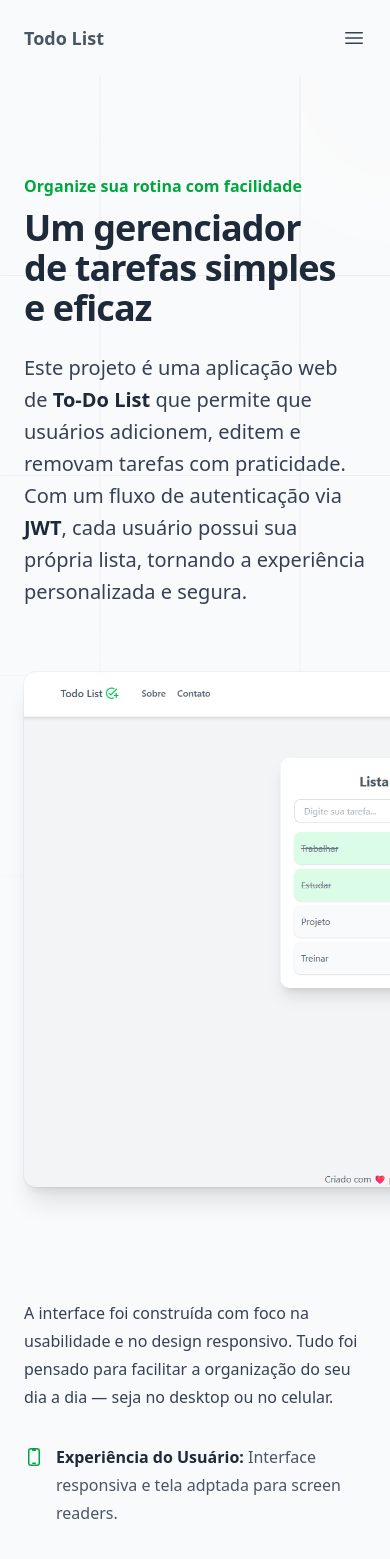
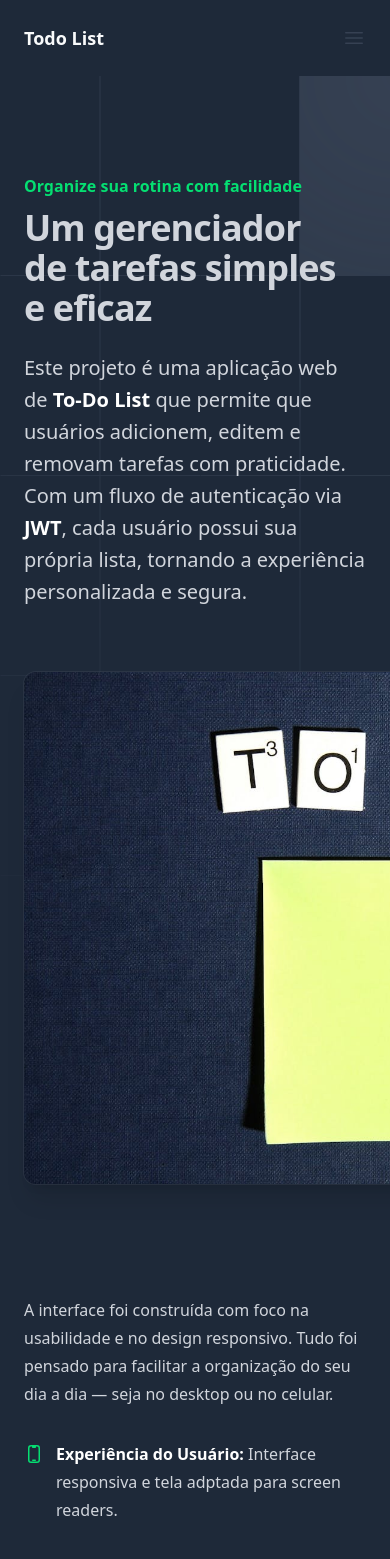
Before and after one commit to gusavila/Fullstack--To-do-List, a React (Vite) app in the folder frontend/: page /about in a window 390 px wide. Shown: the top 1559 px of the page. Built offline with nearby package versions, Linux system fonts and the light colour scheme; some icons are missing.

Commit message:
feat: add dark mode support to home, about, and contact pages
- Implemented Tailwind's dark mode for consistent theming
- Updated styles and backgrounds for improved readability
- Ensured responsiveness and accessibility across themes

```diff
--- a/frontend/index.html
+++ b/frontend/index.html
@@ -1,5 +1,5 @@
 <!doctype html>
-<html lang="pt-br">
+<html lang="pt-br" class="dark">
   <head>
     <meta charset="UTF-8" />
     <meta name="viewport" content="width=device-width, initial-scale=1.0" />
--- a/frontend/src/assets/css/index.css
+++ b/frontend/src/assets/css/index.css
@@ -1 +1,3 @@
 @import "tailwindcss";
+
+@custom-variant dark (&:where(.dark, .dark *));
--- a/frontend/src/components/Footer.jsx
+++ b/frontend/src/components/Footer.jsx
@@ -1,7 +1,7 @@
 const Footer = () => {
   return (
     <div className="mt-auto text-center h-8">
-      <p>Criado com ❤️ por <a className="text-green-500 hover:text-green-600 " href="https://www.linkedin.com/in/gustavo-%C3%A1vila-0233a0214/">Gustavo Ávila</a> &copy; {new Date().getFullYear()}</p>
+      <p>Criado com ❤️ por <a className="text-green-500 hover:text-green-600" href="https://www.linkedin.com/in/gustavo-%C3%A1vila-0233a0214/">Gustavo Ávila</a> &copy; {new Date().getFullYear()}</p>
     </div>
   );
 };
--- a/frontend/src/components/contact/ContactTitle.jsx
+++ b/frontend/src/components/contact/ContactTitle.jsx
@@ -4,7 +4,7 @@ function ContactTitle() {
       <h2 className="text-4xl font-semibold tracking-tight sm:text-5xl">
         Me envie uma mensagem
       </h2>
-      <p className="mt-2 text-lg text-gray-500">
+      <p className="mt-2 text-lg">
         Quero ouvir o seu feedback e sugestões! 😀
       </p>
     </div>
--- a/frontend/src/components/todos/TodoForm.jsx
+++ b/frontend/src/components/todos/TodoForm.jsx
@@ -9,7 +9,7 @@ const TodoForm = ({ task, setTask, onAddTask, onKeyDown, loading }) => {
         value={task}
         onChange={(event) => setTask(event.target.value)}
         placeholder="Digite sua tarefa..."
-        className="flex-1 px-4 py-2 rounded-xl border border-gray-300 focus:outline-none focus:ring-1 focus:ring-green-400"
+        className="flex-1 px-4 py-2 rounded-xl border border-gray-300 focus:outline-none focus:ring-1 focus:ring-green-400 dark:bg-gray-50 dark:text-gray-700"
       />
       <motion.button
         whileHover={{ scale: 1.05 }}
--- a/frontend/src/main.jsx
+++ b/frontend/src/main.jsx
@@ -10,7 +10,7 @@ import { AuthProvider } from "./context/AuthContext.jsx";
 createRoot(document.getElementById("root")).render(
   <StrictMode>
     <BrowserRouter>
-      <div className="flex flex-col justify-between min-h-screen text-gray-600 bg-gray-50">
+      <div className="flex flex-col justify-between min-h-screen text-gray-600 bg-gray-50 dark:bg-gray-800 dark:text-gray-50">
         <AuthProvider>
           <Header />
           <App />
--- a/frontend/src/pages/About.jsx
+++ b/frontend/src/pages/About.jsx
@@ -3,15 +3,15 @@ import {
   LockClosedIcon,
   DevicePhoneMobileIcon,
 } from "@heroicons/react/20/solid";
-import homePageImage from "../assets/images/todo-home-page.png";
+import todoImage from "../assets/images/todo-image.jpg";
 
 function About() {
   return (
-    <div className="relative isolate overflow-hidden px-6 py-24 sm:py-32 lg:overflow-visible lg:px-0">
+    <div className="relative isolate overflow-hidden px-6 py-24 sm:py-32 lg:overflow-visible lg:px-0 dark:text-gray-300">
       <div className="absolute inset-0 -z-10 overflow-hidden">
         <svg
           aria-hidden="true"
-          className="absolute top-0 left-[max(50%,25rem)] h-256 w-512 -translate-x-1/2 mask-[radial-gradient(64rem_64rem_at_top,white,transparent)] stroke-gray-200"
+          className="absolute top-0 left-[max(50%,25rem)] h-256 w-512 -translate-x-1/2 mask-[radial-gradient(64rem_64rem_at_top,white,transparent)] stroke-gray-200 dark:stroke-gray-700"
         >
           <defs>
             <pattern
@@ -25,7 +25,7 @@ function About() {
               <path d="M100 200V.5M.5 .5H200" fill="none" />
             </pattern>
           </defs>
-          <svg x="50%" y={-1} className="overflow-visible fill-gray-50">
+          <svg x="50%" y={-1} className="overflow-visible fill-gray-50 dark:fill-gray-700">
             <path
               d="M-100.5 0h201v201h-201Z M699.5 0h201v201h-201Z M499.5 400h201v201h-201Z M-300.5 600h201v201h-201Z"
               strokeWidth={0}
@@ -43,17 +43,17 @@ function About() {
         <div className="lg:col-span-2 lg:col-start-1 lg:row-start-1 lg:mx-auto lg:grid lg:w-full lg:max-w-7xl lg:grid-cols-2 lg:gap-x-8 lg:px-8">
           <div className="lg:pr-4">
             <div className="lg:max-w-lg">
-              <p className="text-base/7 font-semibold text-green-600">
+              <p className="text-base/7 font-semibold text-green-600 dark:text-green-400">
                 Organize sua rotina com facilidade
               </p>
-              <h1 className="mt-2 text-4xl font-semibold tracking-tight text-pretty text-gray-800 sm:text-5xl">
+              <h1 className="mt-2 text-4xl font-semibold tracking-tight text-pretty sm:text-5xl">
                 Um gerenciador de tarefas simples e eficaz
               </h1>
-              <p className="mt-6 text-xl/8 text-gray-700">
-                Este projeto é uma aplicação web de <strong className="font-semibold text-gray-800">To-Do List</strong>{" "}
+              <p className="mt-6 text-xl/8">
+                Este projeto é uma aplicação web de <strong className="font-semibold text-gray-800 dark:text-white">To-Do List</strong>{" "}
                 que permite que usuários adicionem, editem e removam tarefas com
                 praticidade. Com um fluxo de autenticação via{" "}
-                <strong className="font-semibold text-gray-800">JWT</strong>, cada usuário possui sua própria lista,
+                <strong className="font-semibold text-gray-800 dark:text-white">JWT</strong>, cada usuário possui sua própria lista,
                 tornando a experiência personalizada e segura.
               </p>
             </div>
@@ -62,27 +62,27 @@ function About() {
         <div className="-mt-12 -ml-12 p-12 lg:sticky lg:top-4 lg:col-start-2 lg:row-span-2 lg:row-start-1 lg:overflow-hidden">
           <img
             alt="Imagem da página de tarefas"
-            src={homePageImage}
-            className="w-3xl max-w-none rounded-xl bg-gray-900 shadow-xl ring-1 ring-gray-400/10 sm:w-228"
+            src={todoImage}
+            className="w-3xl max-w-none rounded-xl shadow-xl ring-1 ring-gray-400/10 sm:w-228"
             loading="lazy"
           />
         </div>
         <div className="lg:col-span-2 lg:col-start-1 lg:row-start-2 lg:mx-auto lg:grid lg:w-full lg:max-w-7xl lg:grid-cols-2 lg:gap-x-8 lg:px-8">
           <div className="lg:pr-4">
-            <div className="max-w-xl text-base/7 text-gray-700 lg:max-w-lg">
+            <div className="max-w-xl text-base/7 lg:max-w-lg">
               <p>
                 A interface foi construída com foco na usabilidade e no design
                 responsivo. Tudo foi pensado para facilitar a organização do seu
                 dia a dia — seja no desktop ou no celular.
               </p>
-              <ul role="list" className="mt-8 space-y-8 text-gray-600">
+              <ul role="list" className="mt-8 space-y-8">
                 <li className="flex gap-x-3">
                   <DevicePhoneMobileIcon
                     aria-hidden="true"
-                    className="mt-1 size-5 flex-none text-green-600"
+                    className="mt-1 size-5 flex-none text-green-600 dark:text-green-400"
                   />
                   <span>
-                    <strong className="font-semibold text-gray-800">
+                    <strong className="font-semibold text-gray-800 dark:text-white">
                       Experiência do Usuário:
                     </strong>{" "}
                     Interface responsiva e tela adptada para screen readers.
@@ -91,10 +91,10 @@ function About() {
                 <li className="flex gap-x-3">
                   <LockClosedIcon
                     aria-hidden="true"
-                    className="mt-1 size-5 flex-none text-green-600"
+                    className="mt-1 size-5 flex-none text-green-600 dark:text-green-400"
                   />
                   <span>
-                    <strong className="font-semibold text-gray-800">
+                    <strong className="font-semibold text-gray-800 dark:text-white">
                       Segurança:
                     </strong>{" "}
                     Senhas são criptografadas utilizando Bycript e sessões são
@@ -104,10 +104,10 @@ function About() {
                 <li className="flex gap-x-3">
                   <CloudArrowUpIcon
                     aria-hidden="true"
-                    className="mt-1 size-5 flex-none text-green-600"
+                    className="mt-1 size-5 flex-none text-green-600 dark:text-green-400"
                   />
                   <span>
-                    <strong className="font-semibold text-gray-800">
+                    <strong className="font-semibold text-gray-800 dark:text-white">
                       Deploy amigável:
                     </strong>{" "}
                     estrutura pronta para produção
@@ -117,7 +117,7 @@ function About() {
               <p className="mt-8">
                 O projeto oferece cadastro e login de usuários com autenticação segura via JWT, possibilita a criação, edição e exclusão de tarefas com feedback visual e mensagens de boas-vindas personalizadas. Todas as informações são armazenadas em um banco de dados PostgreSQL, com integração completa entre o backend em Node.js e o frontend em React.
               </p>
-              <h2 className="mt-16 text-2xl font-bold tracking-tight text-gray-800">
+              <h2 className="mt-16 text-2xl font-bold tracking-tight">
                 Pronto para escalar
               </h2>
               <p className="mt-6">
--- a/frontend/src/pages/Contact.jsx
+++ b/frontend/src/pages/Contact.jsx
@@ -15,7 +15,7 @@ function Contact() {
   } = useContactForm();
 
   return (
-    <div className="isolate px-6 py-24 text-gray-700 sm:py-8 lg:px-8 bg-white max-w-fit m-auto rounded-2xl p-6 shadow-xl ring-1 ring-gray-400/10">
+    <div className="isolate px-6 py-24 sm:py-8 lg:px-8 max-w-fit m-auto rounded-2xl p-6 shadow-xl ring-1 ring-gray-400/10 dark:bg-gray-700">
       <ContactTitle />
 
       <Form
--- a/frontend/src/pages/TodoApp.jsx
+++ b/frontend/src/pages/TodoApp.jsx
@@ -112,8 +112,8 @@ function TodoApp() {
       {loadingTodoList ? (
         <LoadingTodo className="w-full max-w-md bg-white shadow-xl rounded-2xl p-6" />
       ) : (
-        <div className="w-full max-w-md bg-white shadow-xl rounded-2xl p-6  ring-1 ring-gray-400/10">
-          <h1 className="text-2xl font-bold mb-4 text-center">
+        <div className="w-full max-w-md bg-white shadow-xl rounded-2xl p-6  ring-1 ring-gray-400/10 dark:bg-gray-700 dark:text-gray-600">
+          <h1 className="text-2xl font-bold mb-4 text-center dark:text-gray-50">
             Lista de Tarefas
           </h1>
           <TodoForm
```
Also changed, not shown: frontend/package.json (+6 -3 lines), frontend/src/components/contact/Form.jsx (+7 -7 lines), frontend/src/assets/images/todo-image.jpg (added), 1 other file (tests, documents, lock files or other folders).
